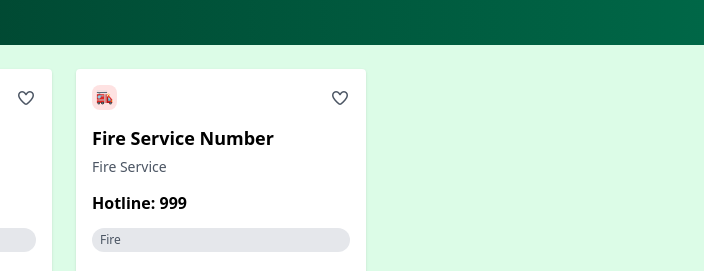
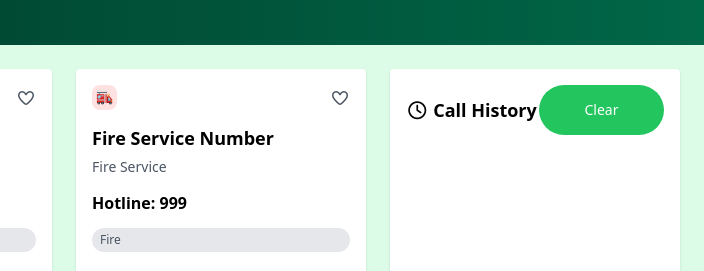
Before and after one commit to Md-Abu-Talha/Assignment-5, a plain HTML site: page index.html in a window 1280 px wide. Shown: the part 301-572 px from the top of the page, 576-1280 px from the left. Drawn offline with nearby package versions, Linux system fonts and the light colour scheme.

Commit message:
History Section Complete

```diff
--- a/index.html
+++ b/index.html
@@ -226,6 +226,18 @@
         </div>
       </section>
 
+
+
+      <!-- History Section -->
+      <aside class="lg:col-span-3 bg-white rounded shadow p-4">
+        <div class="flex justify-between items-center mb-4">
+          <h2 class="font-bold text-lg"><span><i class="fa-regular fa-clock"></i></span> Call History</h2>
+          <button id="clearHistory" class="bg-green-500 h-[40px] w-[70px] lg:h-[50px] lg:w-[125px] rounded-full justify-center items-center text-sm text-white"> Clear</button>
+        </div>
+        <ul id="historyList" class="text-sm space-y-2">
+
+        </ul>
+    </aside>
   </main>
 
 
```
